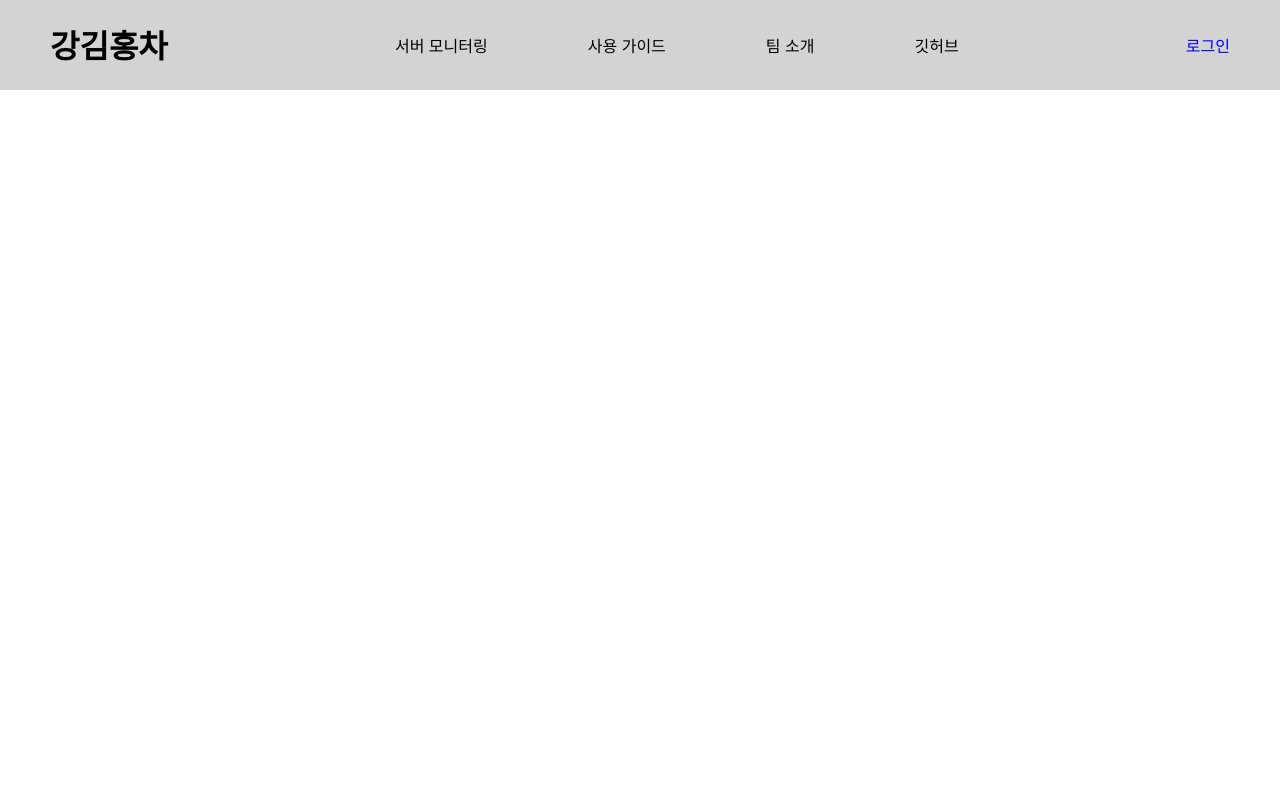
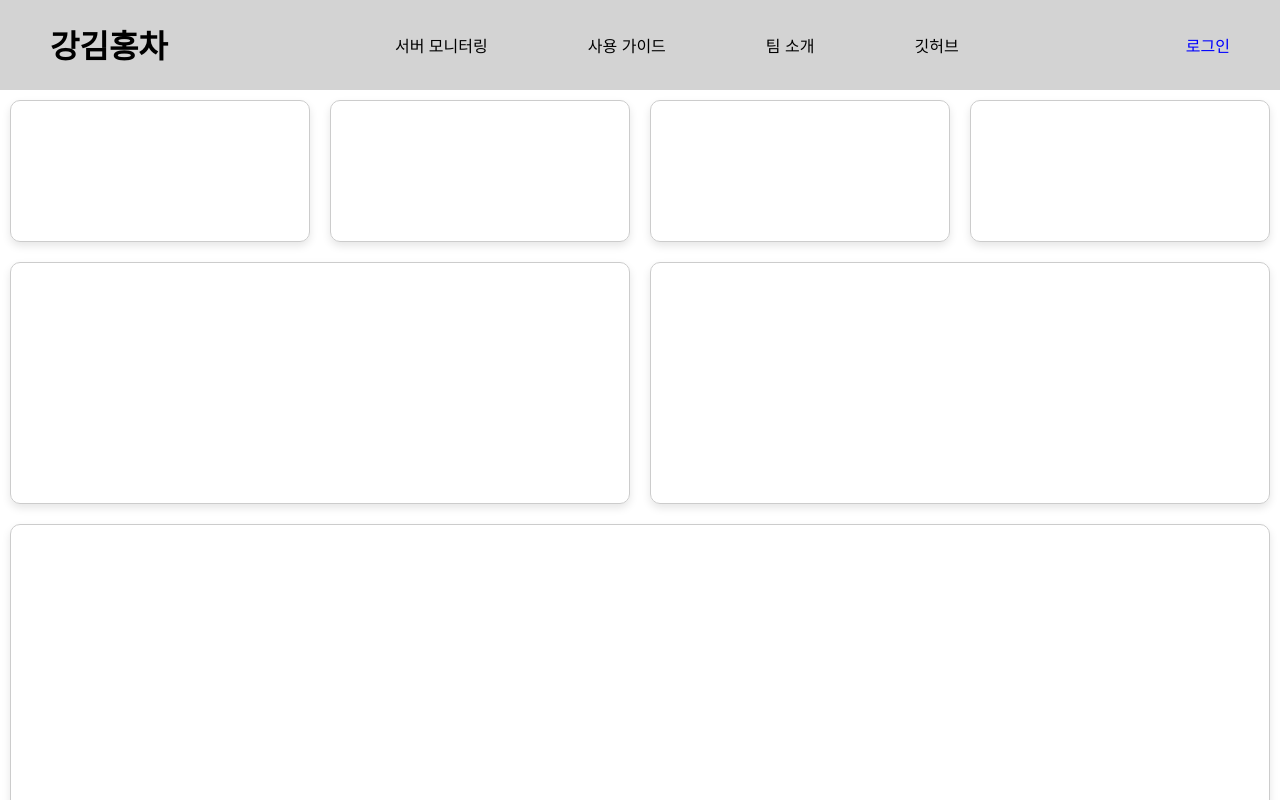
Before and after one commit to QWOFTQ/VUL_True, a React (Create React App) app: page /server in a window 1280 px wide. Shown: the top 800 px of the page. Built offline with nearby package versions, Linux system fonts and the light colour scheme.

Commit message:
서버모니터링페이지수정

```diff
--- a/src/App.css
+++ b/src/App.css
@@ -78,7 +78,6 @@
   text-align: center; /* 이 줄을 추가 */
 }
 
-
 .loginform div {
   margin-bottom: 20px; /* 각 입력란과 버튼 사이의 간격 조절 */
 }
@@ -109,9 +108,9 @@
   border-radius: 10px;
 }
 
-.box input[type="text"],
-.box input[type="email"],
-.box input[type="password"] {
+.box input[type='text'],
+.box input[type='email'],
+.box input[type='password'] {
   width: 100%; /* Responsive width */
   margin: 10px auto;
   padding: 10px;
@@ -128,7 +127,6 @@
   text-align: center;
   margin-left: 20px;
 }
-
 
 .box div {
   margin-bottom: 20px;
@@ -174,7 +172,6 @@
   border-radius: 10px; /* 모서리를 둥글게 설정 */
 }
 
-
 .signUpMain h2 {
   margin-bottom: 20px;
   font-size: 24px;
@@ -184,9 +181,9 @@
   margin-bottom: 20px;
 }
 
-.signUpMain input[type="text"],
-.signUpMain input[type="email"],
-.signUpMain input[type="password"] {
+.signUpMain input[type='text'],
+.signUpMain input[type='email'],
+.signUpMain input[type='password'] {
   width: 80%; /* Responsive width */
   padding: 10px;
   margin-bottom: 20px;
@@ -205,3 +202,41 @@
   border-radius: 5px;
   cursor: pointer;
 }
+
+/* 디스플레이 카드 */
+
+.ServerDashboard {
+  background-color: #ffffff;
+}
+
+.dashboard {
+  display: flex;
+  flex-wrap: wrap;
+  justify-content: space-around;
+  align-items: flex-start;
+  gap: 20px;
+  padding: 10px;
+}
+
+.card {
+  padding: 20px;
+  border: 1px solid #ccc;
+  border-radius: 10px;
+  box-shadow: 0 4px 8px rgba(0, 0, 0, 0.1);
+  flex: 1;
+}
+
+.small {
+  flex: 1 0 20%;
+  height: 100px;
+}
+
+.medium {
+  flex: 1 0 23%;
+  height: 200px;
+}
+
+.large {
+  flex: 1 0 45%;
+  height: 500px;
+}
--- a/src/App.js
+++ b/src/App.js
@@ -1,8 +1,13 @@
-import React from "react";
-import { BrowserRouter as Router, Routes, Route, Link } from "react-router-dom";
-import LoginForm from "./login/loginform.jsx";
+import React from 'react';
+import { BrowserRouter as Router, Routes, Route, Link } from 'react-router-dom';
+import Header from './components/Header';
+import Server from './server';
+import Guide from './guide';
+import Team from './team';
+import './App.css';
+import LoginForm from './login/loginform.jsx';
 // SignUp 컴포넌트가 import 되어야 함
-import SignUp from "./login/signup.jsx";
+import SignUp from './login/signup.jsx';
 
 function Home() {
   return <div className="backGround">dd</div>;
@@ -12,32 +17,20 @@ function App() {
   return (
     <Router>
       <div className="App">
-        <div className="nav">
-          <h2>
-            <Link to="/">강김홍차</Link>
-          </h2>
-          <div className="navMenu">
-            <Link to="/server">서버 모니터링</Link>
-            <Link to="/guide">사용 가이드</Link>
-            <Link to="/team">팀 소개</Link>
-            <a href="https://github.com/QWOFTQ/VUL_True/tree/develop">깃허브</a>
-          </div>
-          <div className="navLogin">
-            <Link to="/login">로그인</Link>
-          </div>
-        </div>
-      </div>
+        <Header />
         <div>
           <img src="" alt="" />
         </div>
-
         {/*Router 내에서만 사용 가능, Route 관리  */}
         <Routes>
-        {/* 페이지간 연결 */}
           <Route path="/" element={<Home />} />
+          <Route path="/server" element={<Server />} />
+          <Route path="/guide" element={<Guide />} />
+          <Route path="/team" element={<Team />} />
           <Route path="/login" element={<LoginForm />} />
           <Route path="/signup" element={<SignUp />} />
         </Routes>
+      </div>
     </Router>
   );
 }
--- a/src/guide.js
+++ b/src/guide.js
@@ -0,0 +1,12 @@
+import React from 'react';
+
+const Guide = () => {
+  return (
+    <div>
+      <h1>Guide Page</h1>
+      {/* Add guide-related components here */}
+    </div>
+  );
+};
+
+export default Guide;
--- a/src/server.js
+++ b/src/server.js
@@ -0,0 +1,19 @@
+import React from 'react';
+
+const Server = () => {
+  return (
+    <div className="ServerDashboard">
+      <div className="dashboard">
+        <div className="card small"></div>
+        <div className="card small"></div>
+        <div className="card small"></div>
+        <div className="card small"></div>
+        <div className="card medium"></div>
+        <div className="card medium"></div>
+        <div className="card large"></div>
+      </div>
+    </div>
+  );
+};
+
+export default Server;
--- a/src/team.js
+++ b/src/team.js
@@ -0,0 +1,12 @@
+import React from 'react';
+
+const Team = () => {
+  return (
+    <div>
+      <h1>Team Page</h1>
+      {/* Add team-related components here */}
+    </div>
+  );
+};
+
+export default Team;
```
Lines whose indentation alone changed are shown as unchanged.
